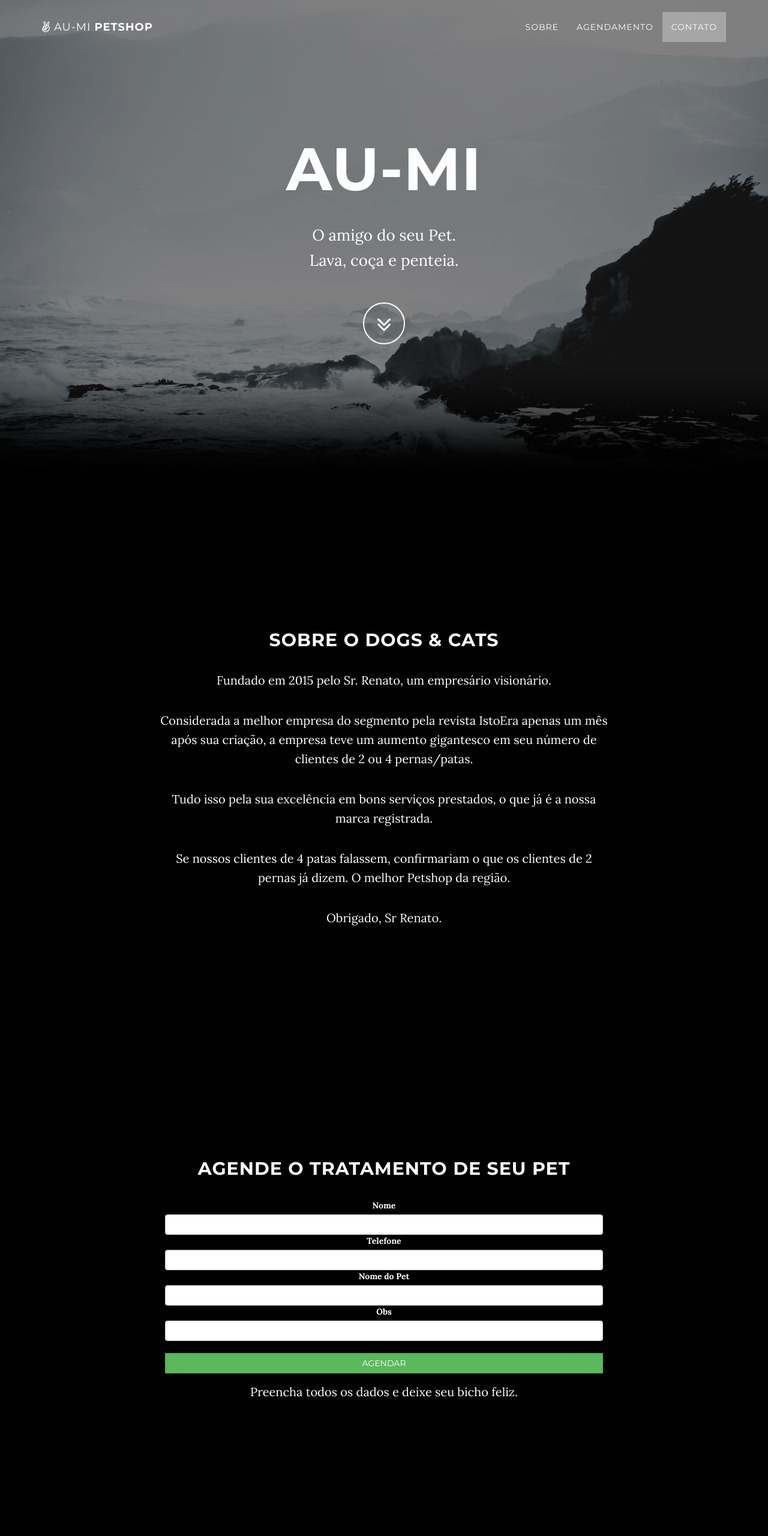
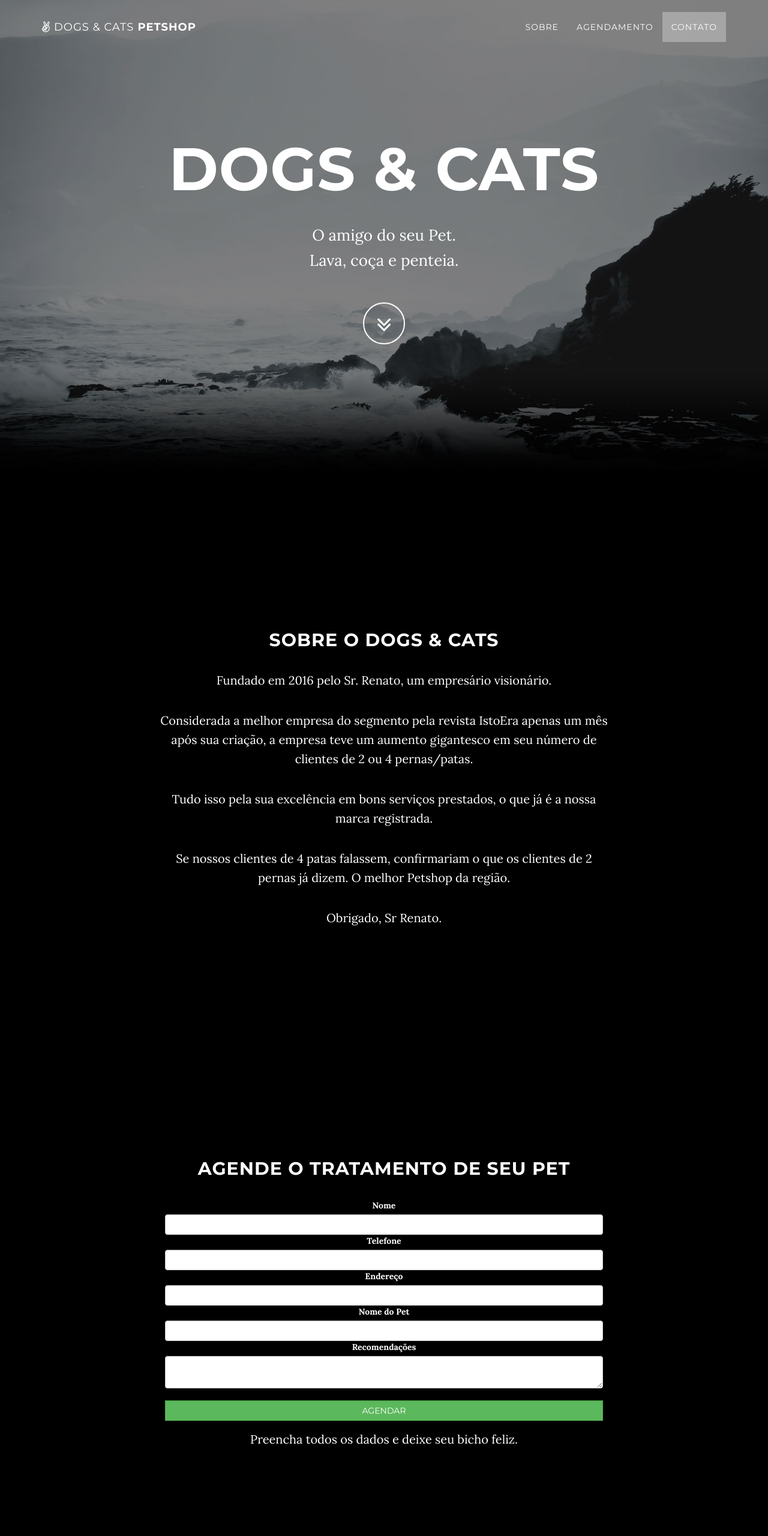
Before and after one commit to efepimenta/catsdogsweb, a plain HTML site: page public_html/index.html in a window 1280 px wide. Shown: the top 2560 px of the page at 60% size. Drawn offline with Linux system fonts and the light colour scheme; some packages are replaced by stand-ins of ours.

Commit message:
14-06-2016

```diff
--- a/public_html/index.html
+++ b/public_html/index.html
@@ -9,7 +9,7 @@
         <meta name="description" content="">
         <meta name="author" content="">
 
-        <title>Cats & Dogs - Au-Mi Petshop</title>
+        <title>Cats & Dogs Petshop</title>
 
         <!-- Bootstrap Core CSS -->
         <link href="css/bootstrap.min.css" rel="stylesheet">
@@ -41,7 +41,7 @@
                         <i class="fa fa-bars"></i>
                     </button>
                     <a class="navbar-brand page-scroll" href="#page-top">
-                        <i class="fa fa-angellist"></i>  <span class="light">Au-Mi</span> Petshop
+                        <i class="fa fa-angellist"></i>  <span class="light">Dogs & Cats</span> Petshop
                     </a>
                 </div>
 
@@ -74,7 +74,7 @@
                 <div class="container">
                     <div class="row">
                         <div class="col-md-8 col-md-offset-2">
-                            <h1 class="brand-heading">Au-Mi</h1>
+                            <h1 class="brand-heading">Dogs & Cats</h1>
                             <p class="intro-text">O amigo do seu Pet.<br>Lava, coça e penteia.</p>
                             <a href="#about" class="btn btn-circle page-scroll">
                                 <i class="fa fa-angle-double-down animated"></i>
@@ -90,7 +90,7 @@
             <div class="row">
                 <div class="col-lg-8 col-lg-offset-2">
                     <h2>Sobre o Dogs & Cats</h2>
-                    <p>Fundado em 2015 pelo Sr. Renato, um empresário visionário.</p>
+                    <p>Fundado em 2016 pelo Sr. Renato, um empresário visionário.</p>
                     <p>Considerada a melhor empresa do segmento pela revista IstoEra apenas um mês após sua criação, a empresa teve um aumento gigantesco em seu número de clientes de 2 ou 4 pernas/patas.</p>
                     <p>Tudo isso pela sua excelência em bons serviços prestados, o que já é a nossa marca registrada.</p>
                     <p>Se nossos clientes de 4 patas falassem, confirmariam o que os clientes de 2 pernas já dizem. O melhor Petshop da região.</p>
@@ -111,10 +111,12 @@
                                 <input type="text" id="nome" class="form-control">
                                 <label for="telefone">Telefone</label>
                                 <input type="text" id="telefone" class="form-control">
+                                <label for="endereco">Endereço</label>
+                                <input type="text" id="endereco" class="form-control">
                                 <label for="nome-cao">Nome do Pet</label>
                                 <input type="text" id="nome-cao" class="form-control">
-                                <label for="obs">Obs</label>
-                                <input type="text" id="obs" class="form-control"><br>
+                                <label for="obs">Recomendações</label>
+                                <textarea id="obs" class="form-control"></textarea><br>
                                 <button class="btn btn-success form-control">Agendar</button>
 
                             </form>
@@ -152,7 +154,7 @@
         <!-- Footer -->
         <footer>
             <div class="container text-center">
-                <p>Copyright &copy; Software Up 2015</p>
+                <p>Copyright &copy; Software Up 2016</p>
             </div>
         </footer>
 
```
